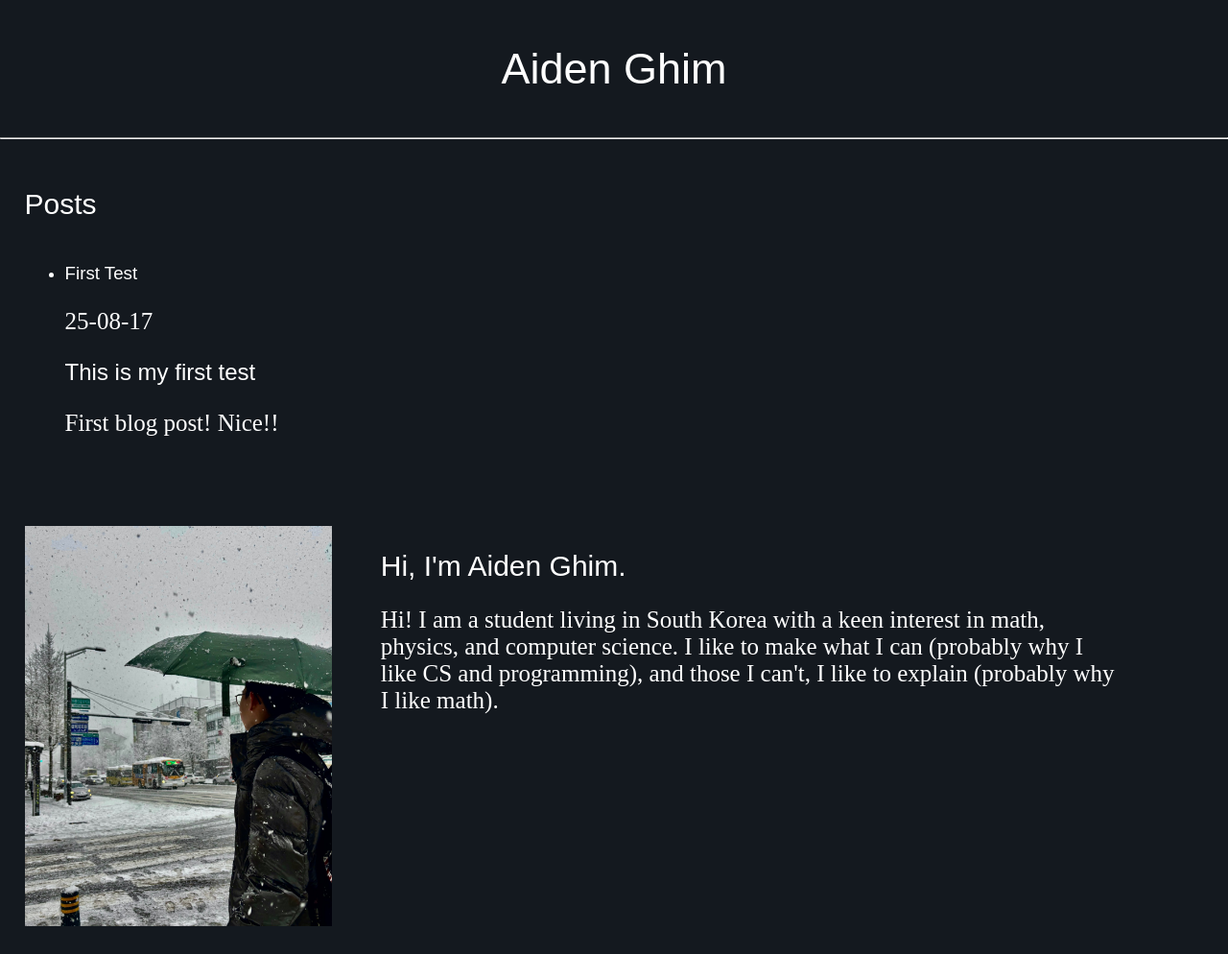
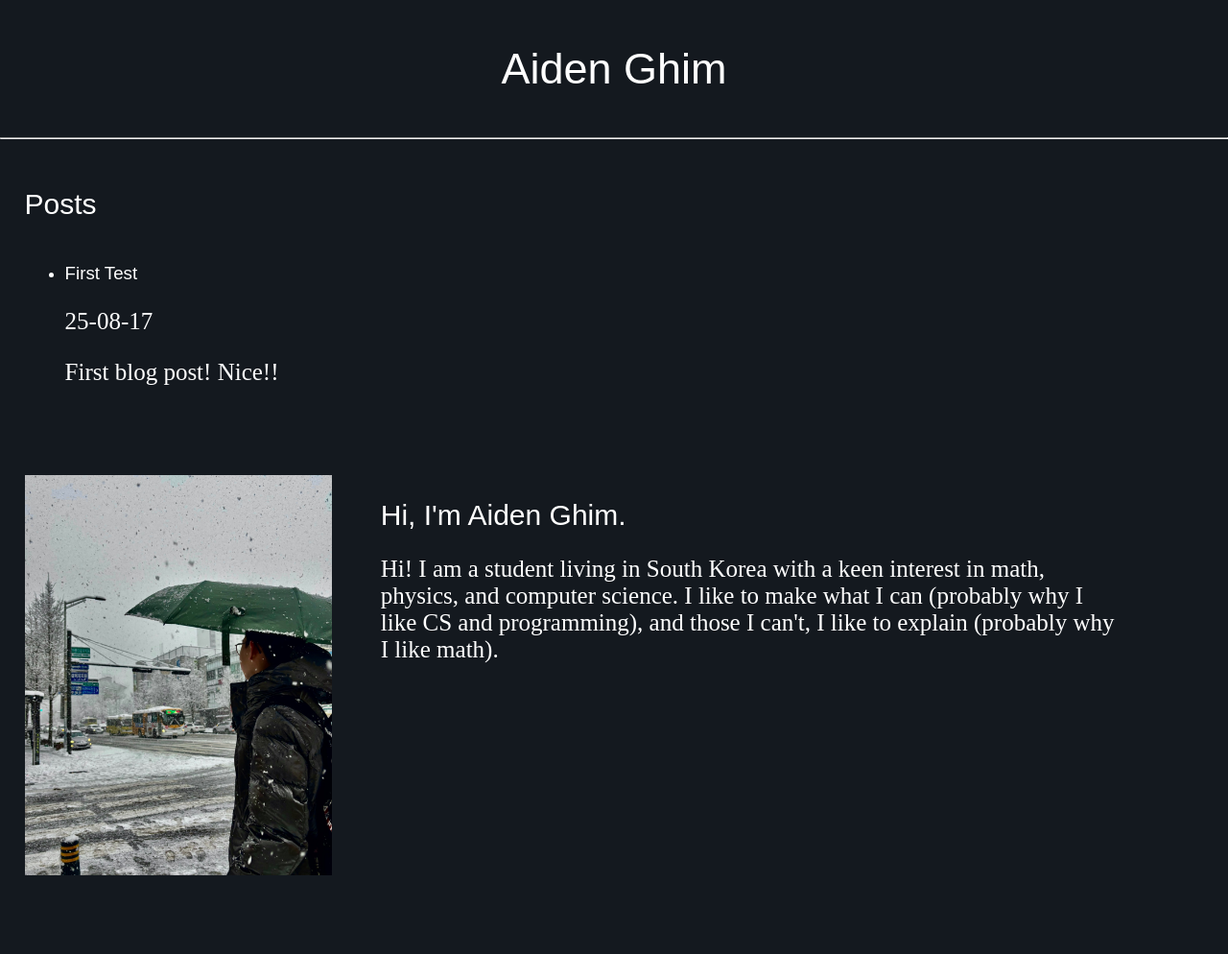
Before and after one commit to abghim/abghim.github.io, a Jekyll site: the page built from index.html, in a window 1280 px wide. Shown: the whole page at 96% size. Built offline with Jekyll 4.4.1, drawn with Linux system fonts in a browser that asks for light colours; some web fonts are replaced; after the commit the page ends 941 px from its top, so only the background shows below that.

Commit message:
Update post test

```diff
--- a/_posts/2025-08-17-testing.md
+++ b/_posts/2025-08-17-testing.md
@@ -3,6 +3,4 @@ layout: post
 title: "First Test"
 excerpt_separator: "<!--more-->"
 ---
-
-# This is my first test
 First blog post! Nice!! <!--more-->Happy!! This is a first test.
```
